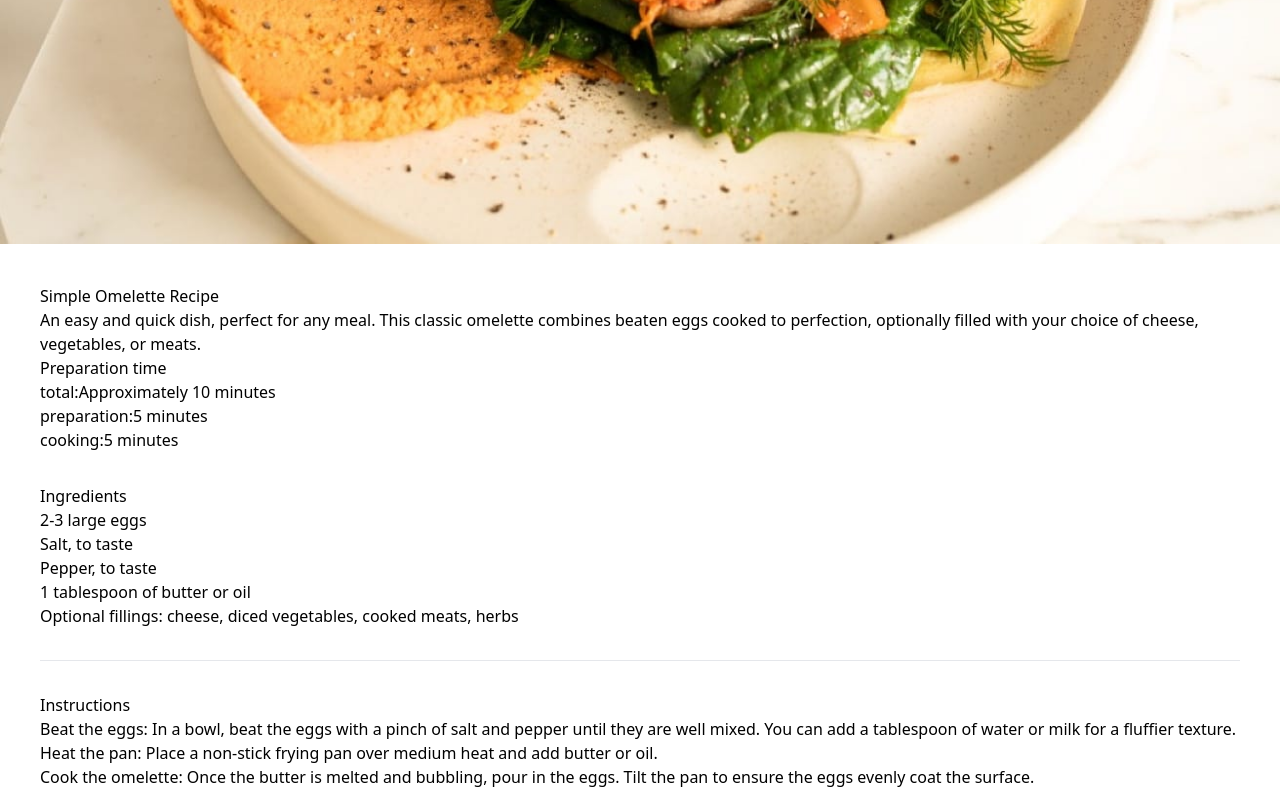
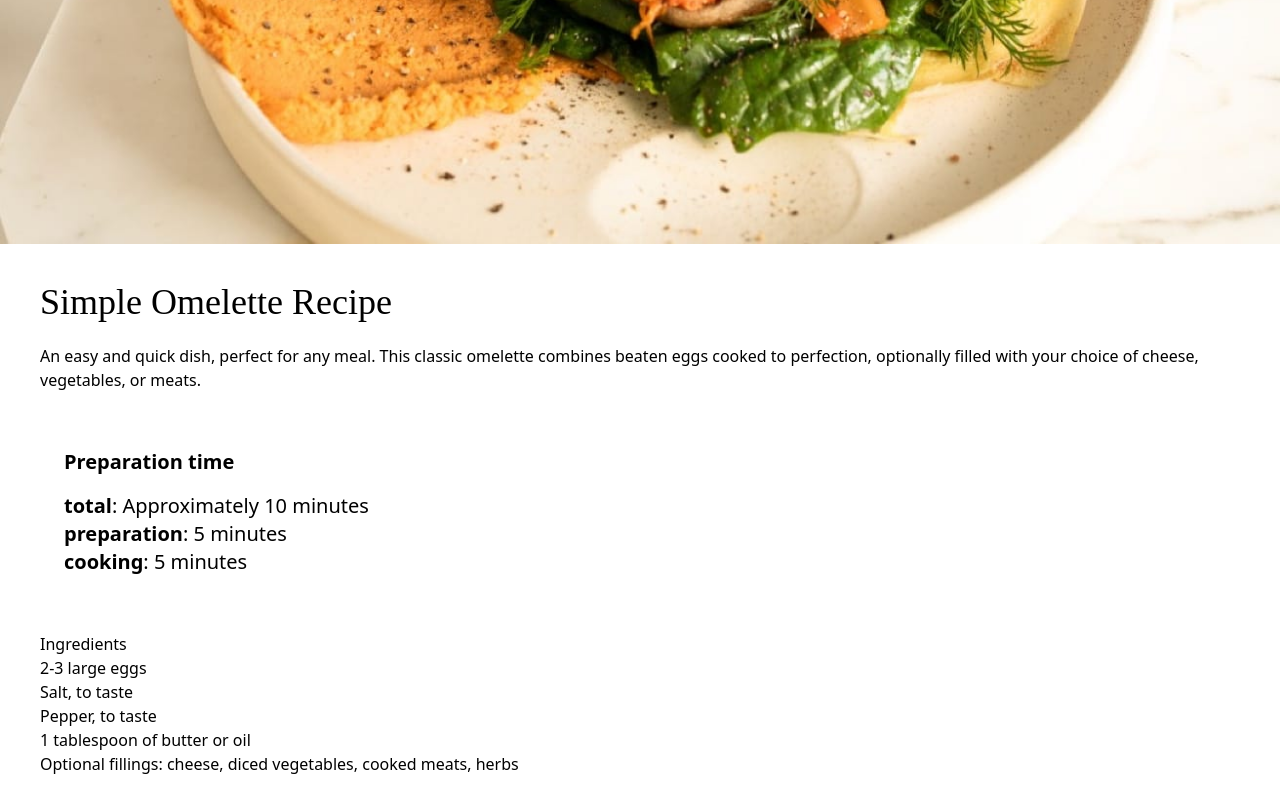
Before and after one commit to raswonders/recipe-page, a React (Vite) app: page / in a window 1280 px wide. Shown: the part 341-1134 px from the top of the page. Built offline with nearby package versions, Linux system fonts and the light colour scheme.

Commit message:
style intro and prep section

```diff
--- a/src/App.tsx
+++ b/src/App.tsx
@@ -10,17 +10,23 @@ function App() {
           alt={recipe.title}
         />
       </header>
-      <div className="flex flex-col p-10 space-y-8">
-        <section className="flex flex-col">
-          <h1>{recipe.title}</h1>
+      <div className="flex flex-col p-10 space-y-8 text-base">
+        <section className="flex flex-col space-y-6">
+          <h1 className="font-youngSerif text-4xl leading-none font-normal">
+            {recipe.title}
+          </h1>
           <p>{recipe.description}</p>
-          <div className="">
+        </section>
+
+        <section>
+          <div className="flex flex-col space-y-4 p-6 text-xl font-semibold">
             <h3 className="">Preparation time</h3>
             <ul className="">
               {Object.entries(recipe.time).map(([key, value]) => {
                 return (
                   <li>
-                    <span className="">{key}</span>:{value}
+                    {key}
+                    <span className="font-normal">{`: ${value}`}</span>
                   </li>
                 );
               })}
```
